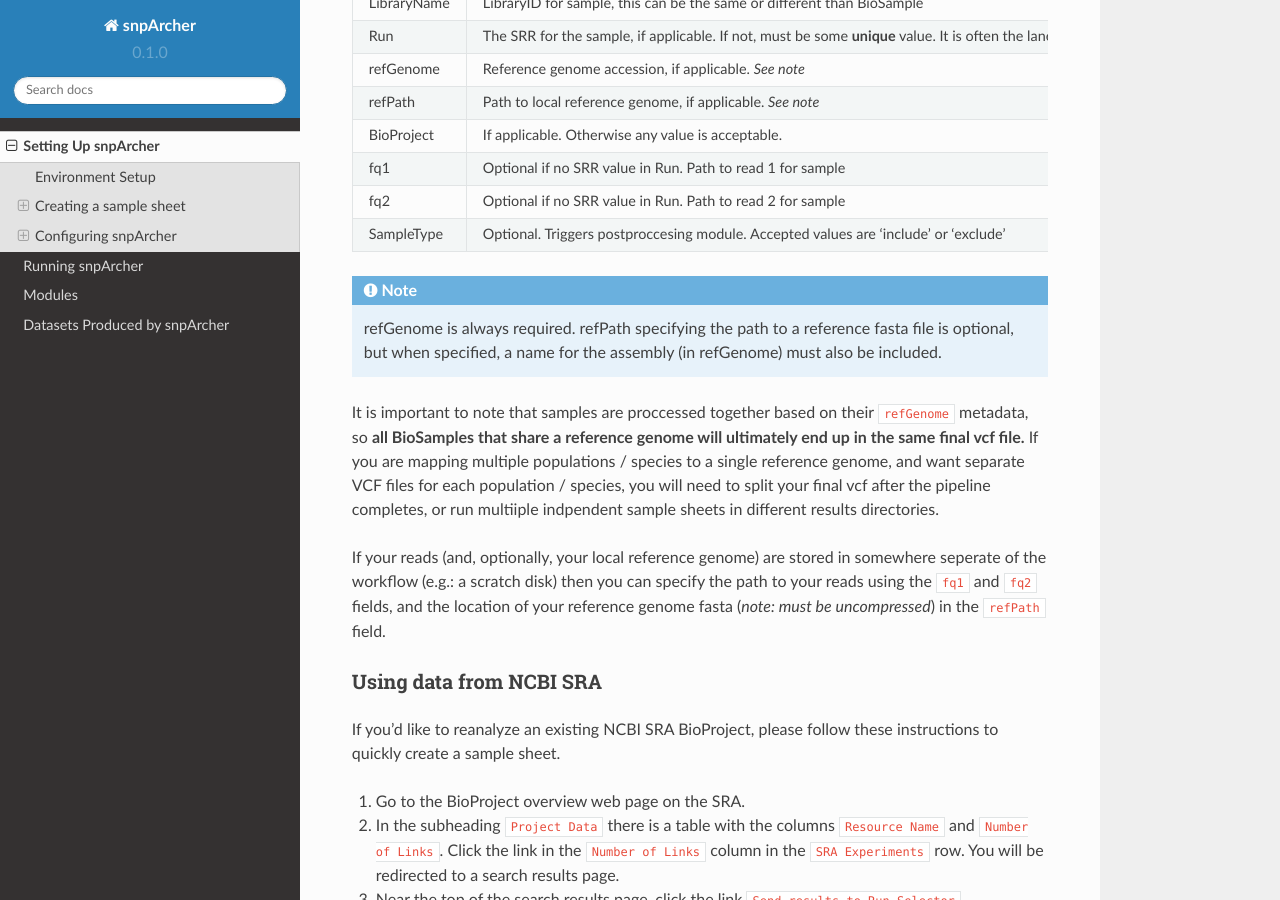
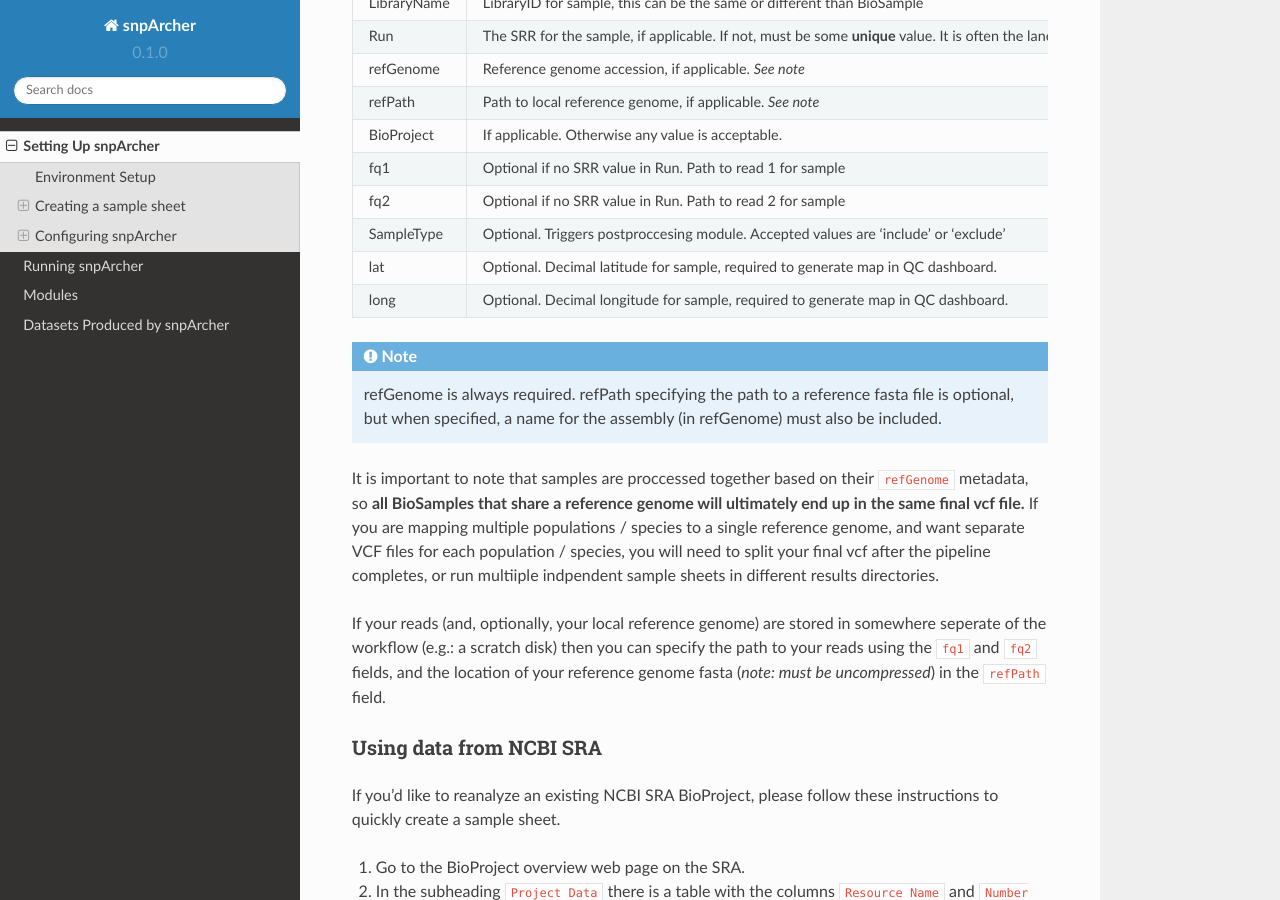
Before and after one commit to harvardinformatics/snpArcher, a Sphinx documentation site: the page built from docs/setup.md, in a window 1280 px wide and 900 px high, scrolled down 1046 px. Built offline with Sphinx 7.4.7 and the Read the Docs theme 2.0.0, drawn with Linux system fonts in a browser that asks for light colours.

Commit message:
Update setup.md
add lat long columns for sample sheet spec

````diff
--- a/docs/setup.md
+++ b/docs/setup.md
@@ -33,6 +33,8 @@ Below are all of the accepted fields for a sample sheet:
 | fq1 | Optional if no SRR value in Run. Path to read 1 for sample |
 | fq2 | Optional if no SRR value in Run. Path to read 2 for sample |
 | SampleType | Optional. Triggers postproccesing module. Accepted values are 'include' or 'exclude' |
+| lat | Optional. Decimal latitude for sample, required to generate map in QC dashboard. |
+| long | Optional. Decimal longitude for sample, required to generate map in QC dashboard. |
 
 ```{note}
 refGenome is always required. refPath specifying the path to a reference fasta file is optional, but when specified, a name for the assembly (in refGenome) must also be included.
````
